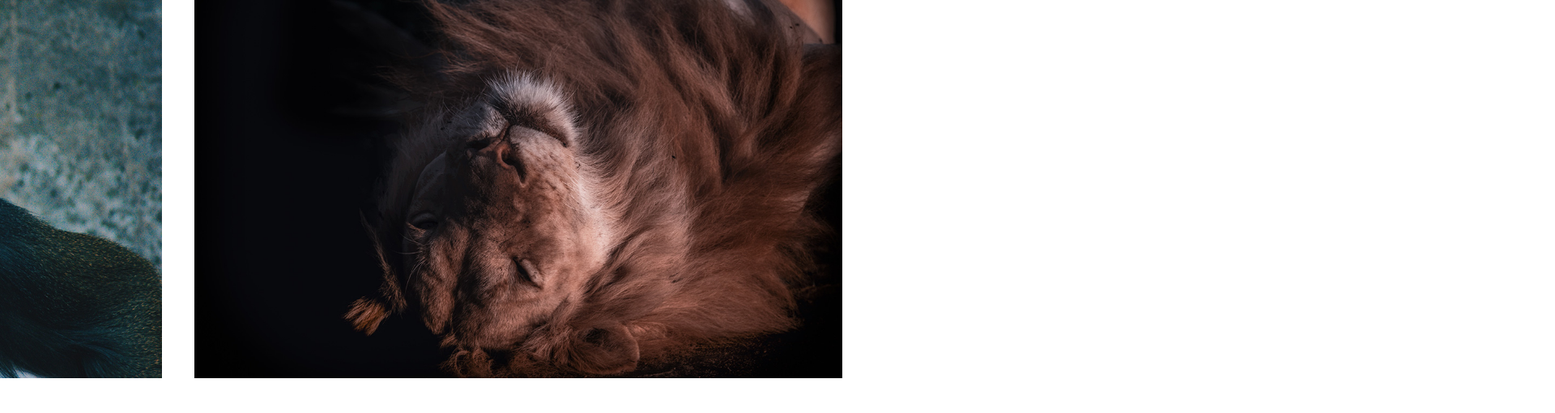
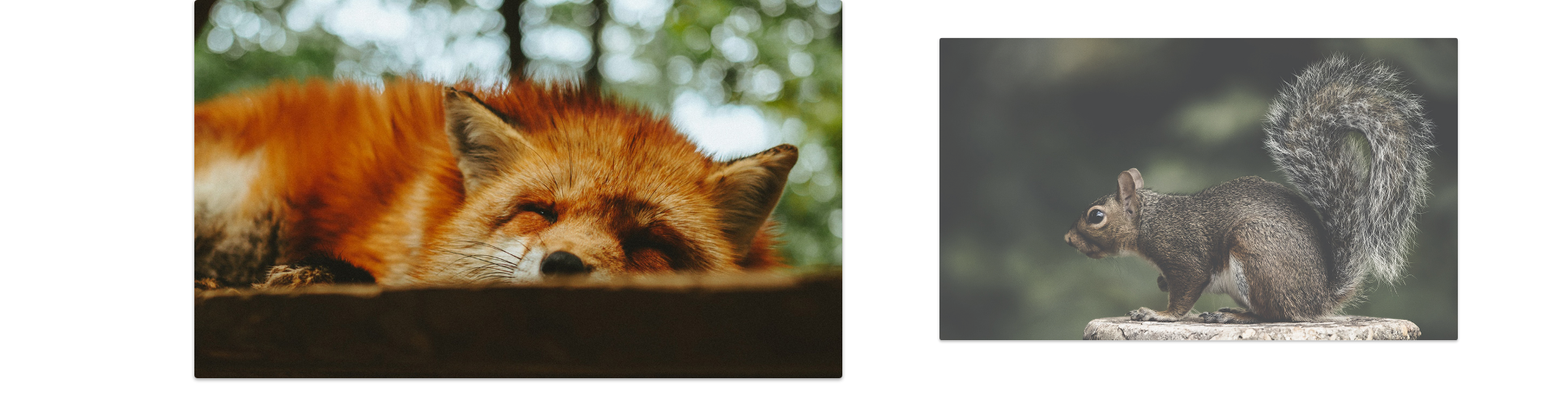
Before and after one commit to Omni-rtx/slide, a plain HTML site: page Slide-imagens/index.html in a window 1280 px wide. Shown: the top 510 px of the page at 81% size, 1920 px wide, since content can reach past the window. Drawn offline with Linux system fonts and the light colour scheme.

Commit message:
Ajuste das config resize e classe ativa

```diff
--- a/Slide-imagens/css/style.css
+++ b/Slide-imagens/css/style.css
@@ -25,5 +25,20 @@ img{
     flex-shrink:0;
     width:80vw;
     max-width: 800px;
-    margin:0 20px
+    margin:0 20px;
+    opacity: .8;
+    border-radius: 4px;
+    overflow: hidden;
+    box-shadow: 0 2px 4px rgba(0,0,0,.4);
+    transform: scale(.8);
+    transition: .3s
 }
+
+.slide li.active{
+    opacity: 1;
+    transform: scale(1);
+}
+
+.slide:hover{
+    will-change: transform;
+}
--- a/Slide-imagens/js/script.js
+++ b/Slide-imagens/js/script.js
@@ -3,4 +3,4 @@ import Slide from './slide.js';
 const slide= new Slide('.slide', '.slide-wrapper');
 slide.init()
 
-slide.changeSlide(5)
+slide.changeSlide(0)
--- a/Slide-imagens/js/slide.js
+++ b/Slide-imagens/js/slide.js
@@ -1,8 +1,11 @@
+import debounce from './debounce.js'
+
 export default class Slide{
     constructor(slide, wrapper){
         this.slide=document.querySelector(slide)
         this.wrapper=document.querySelector(wrapper);
         this.dist= {finalPosition: 0, startX: 0, movement: 0}
+        this.activeClass='active';
     }
 
     transition(active){
@@ -66,12 +69,6 @@ export default class Slide{
         this.wrapper.addEventListener('touchend', this.onEnd);
     }
 
-    bindEvents(){
-        this.onStart=this.onStart.bind(this)
-        this.onMove=this.onMove.bind(this)
-        this.onEnd=this.onEnd.bind(this)
-    }
-
     //Slides Config
 
     slidePosition(slide){
@@ -100,6 +97,12 @@ export default class Slide{
         this.moveSlide(activeSlide.position);
         this.slidesIndexNav(index);
         this.dist.finalPosition=activeSlide.position
+        this.changeActiveClass()
+    }
+
+    changeActiveClass(){
+        this.slideArray.forEach(item=> item.element.classList.remove(this.activeClass))
+        this.slideArray[this.index.active].element.classList.add(this.activeClass)
     }
 
     activePrevSlide(){
@@ -110,12 +113,30 @@ export default class Slide{
         if(this.index.next !== undefined) this.changeSlide(this.index.next)
     }
 
+    onResize(){
+        setTimeout(()=> {
+            this.slidesConfig();
+            this.changeSlide(this.index.active)
+        }, 1000);
+    }
+
+    addResizeEvent(){
+        window.addEventListener('resize', this.onResize)
+    }
+
+    bindEvents(){
+        this.onStart=this.onStart.bind(this)
+        this.onMove=this.onMove.bind(this)
+        this.onEnd=this.onEnd.bind(this)
+        this.onResize= debounce(this.onResize.bind(this), 200)
+    }
 
     init(){
         this.bindEvents()
         this.addSlideEvents();
         this.slidesConfig();
         this.transition(true);
+        this.addResizeEvent();
         return this;
     }
 }
```
